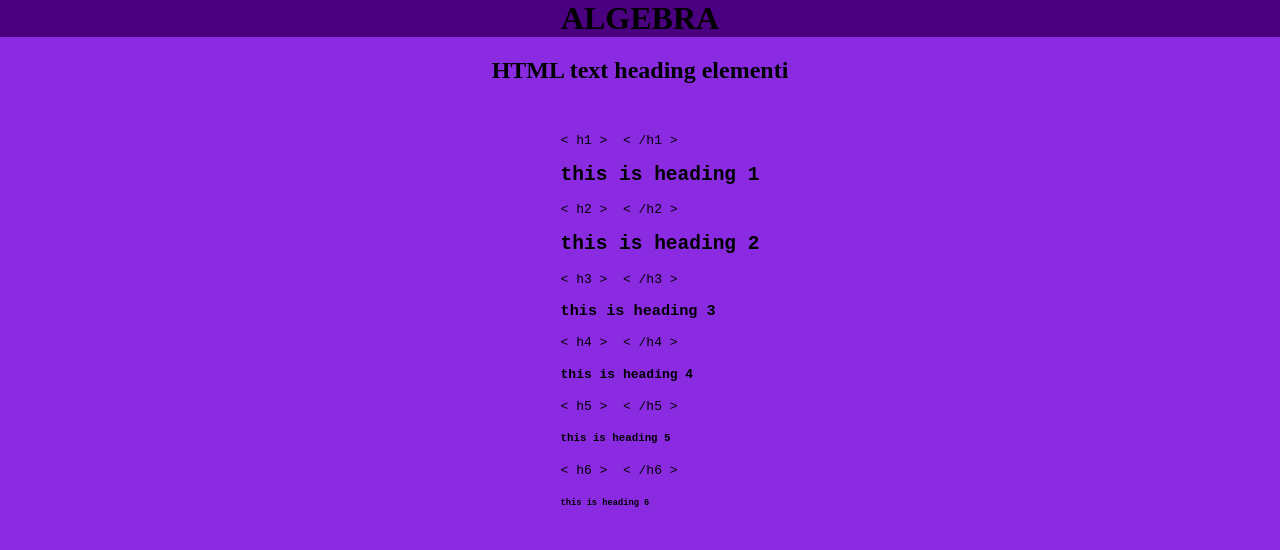
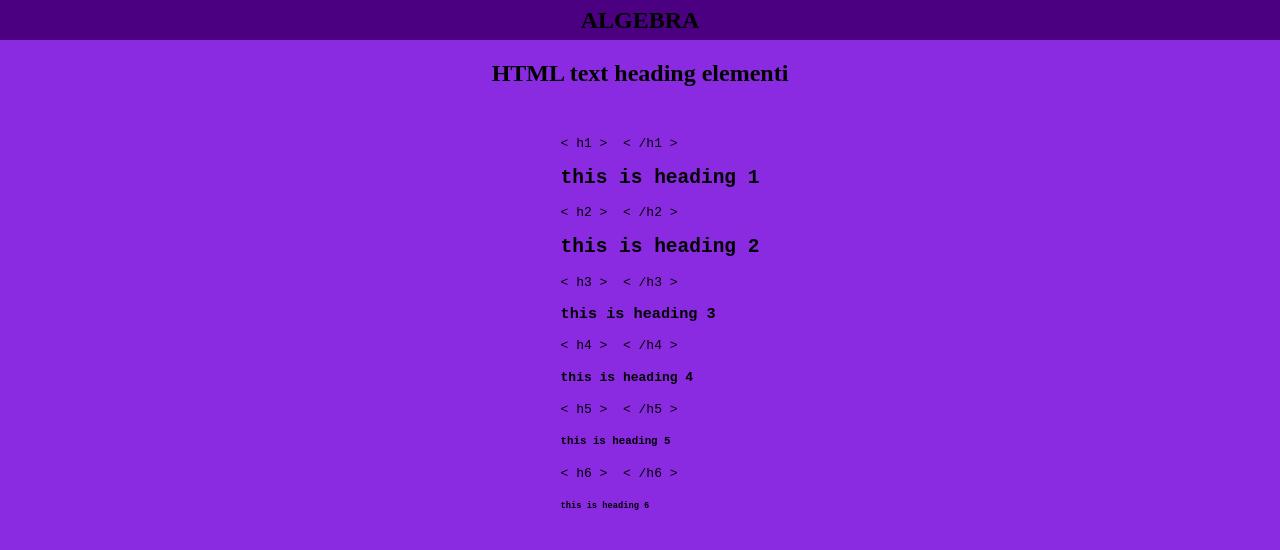
Before and after one commit to Ganuska/First_algebra_repo, a plain HTML site: page index.html in a window 1280 px wide. Drawn offline with Linux system fonts and the light colour scheme.

Commit message:
some minor changes
added nav element before main element and added some inline styles

```diff
--- a/index.html
+++ b/index.html
@@ -9,17 +9,21 @@
   </head>
 
   <body style="margin: 0px; background-color: blueviolet">
-    <main>
+    <nav>
       <h1
         style="
           background-color: indigo;
           display: flex;
           justify-content: center;
           margin: 0px;
+          height: 40px;
+          align-items: center;
         "
       >
         ALGEBRA
       </h1>
+    </nav>
+    <main>
       <h2 style="display: flex; justify-content: center">
         HTML text heading elementi
       </h2>
```
